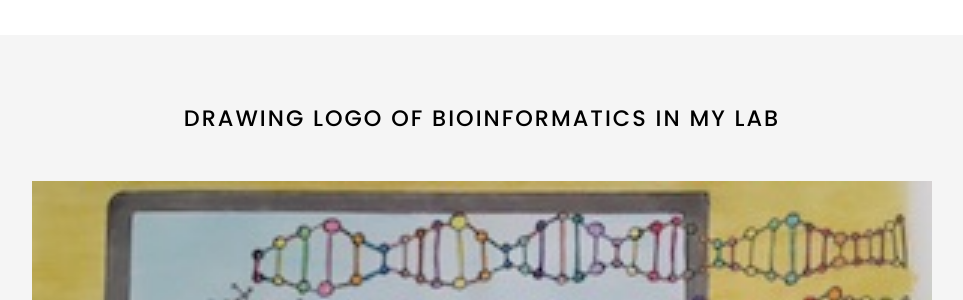
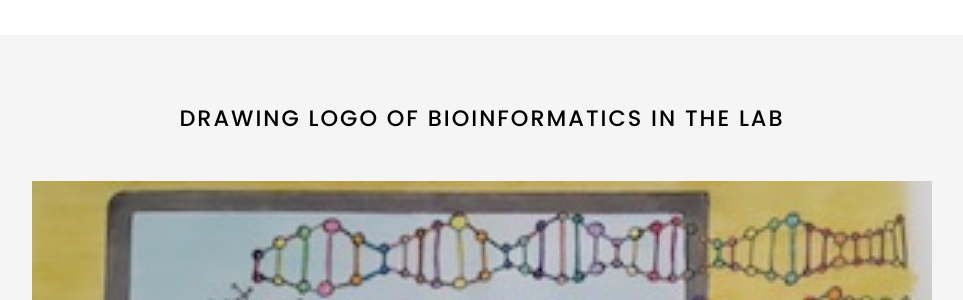
Before and after one commit to Hossein-Fallahi/Fallahi-Bioinformatics-Lab, a Jekyll site: the page built from index.md, in a window 1280 px wide and 900 px high, scrolled down 498 px. Shown: the part 158-458 px from the top of the window, without its empty margins (158-1121 px from the left). Built offline with Jekyll 4.4.1, drawn with Linux system fonts in a browser that asks for light colours; nearby versions of some CDN libraries.

Commit message:
Update index.md

```diff
--- a/index.md
+++ b/index.md
@@ -29,7 +29,7 @@ We will be more than Happy to have a chat with anyone intersted in these fileds.
 {:.center}
 
 {% include section.html full=false %}
-# Drawing logo of bioinformatics in my lab
+# Drawing logo of bioinformatics in the lab
 {% include banner.html image="images/BioinfoLab.jpg" %}
 
 {% include section.html %}
```
